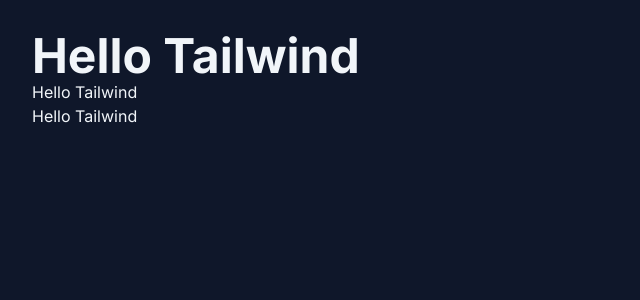
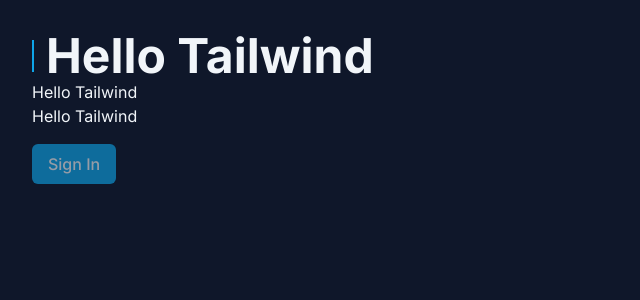
Before and after one commit to Adriano0106/tailwind-next, a Next.js app: page / in a window 1280 px wide. Shown: the top 300 px of the page, without its empty margins (0-640 px from the left). Built offline with nearby package versions, Linux system fonts and the light colour scheme.

Commit message:
Seletores e estados do tailwind

```diff
--- a/src/app/page.tsx
+++ b/src/app/page.tsx
@@ -1,9 +1,17 @@
 export default function Home() {
   return (
     <div className="p-8 bg-slate-900 text-slate-100 h-screen">
-      <h1 className="font-bold text-5xl">Hello Tailwind</h1>
+      <h1 className="font-bold text-5xl flex items-center gap-3 before:w-0.5 before:h-8 before:bg-sky-500 before:flex">
+        Hello Tailwind
+      </h1>
       <h2>Hello Tailwind</h2>
       <p>Hello Tailwind</p>
+      <button
+        disabled
+        className="bg-sky-500 px-4 py-2 rounded-md font-medium mt-4 enabled:hover:bg-sky-600 disabled:opacity-60 disabled:cursor-not-allowed"
+      >
+        Sign In
+      </button>
     </div>
-  )
+  );
 }
```
